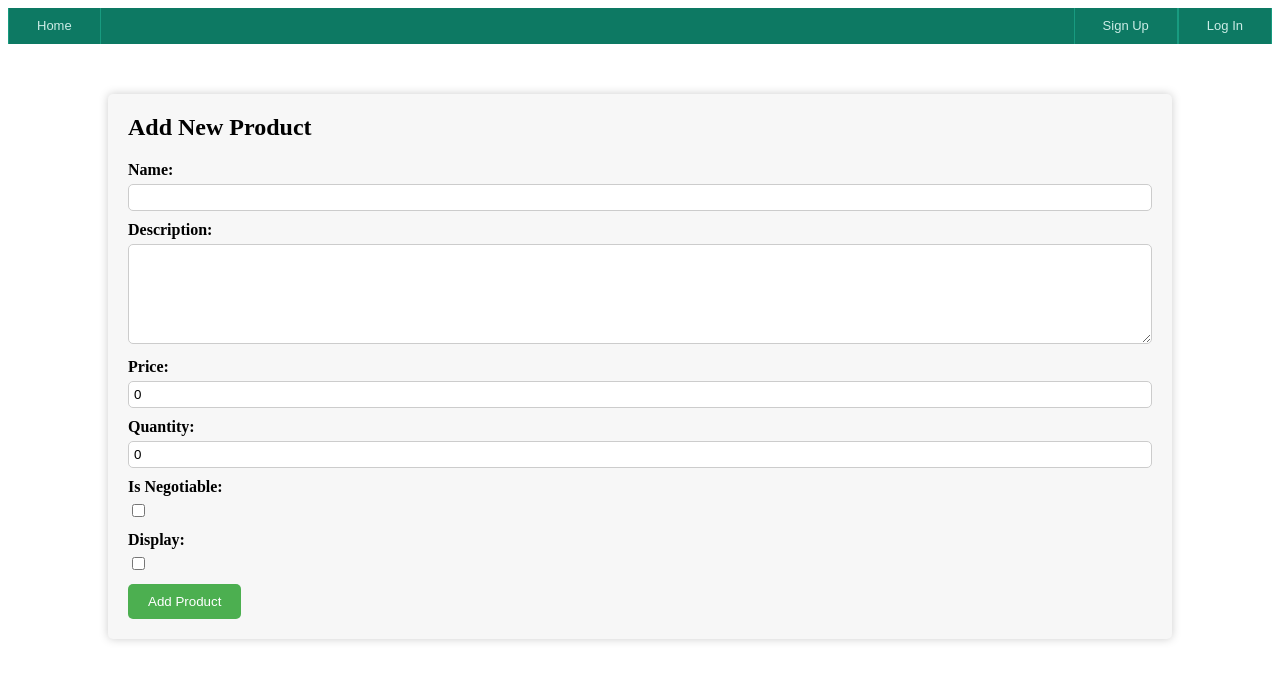
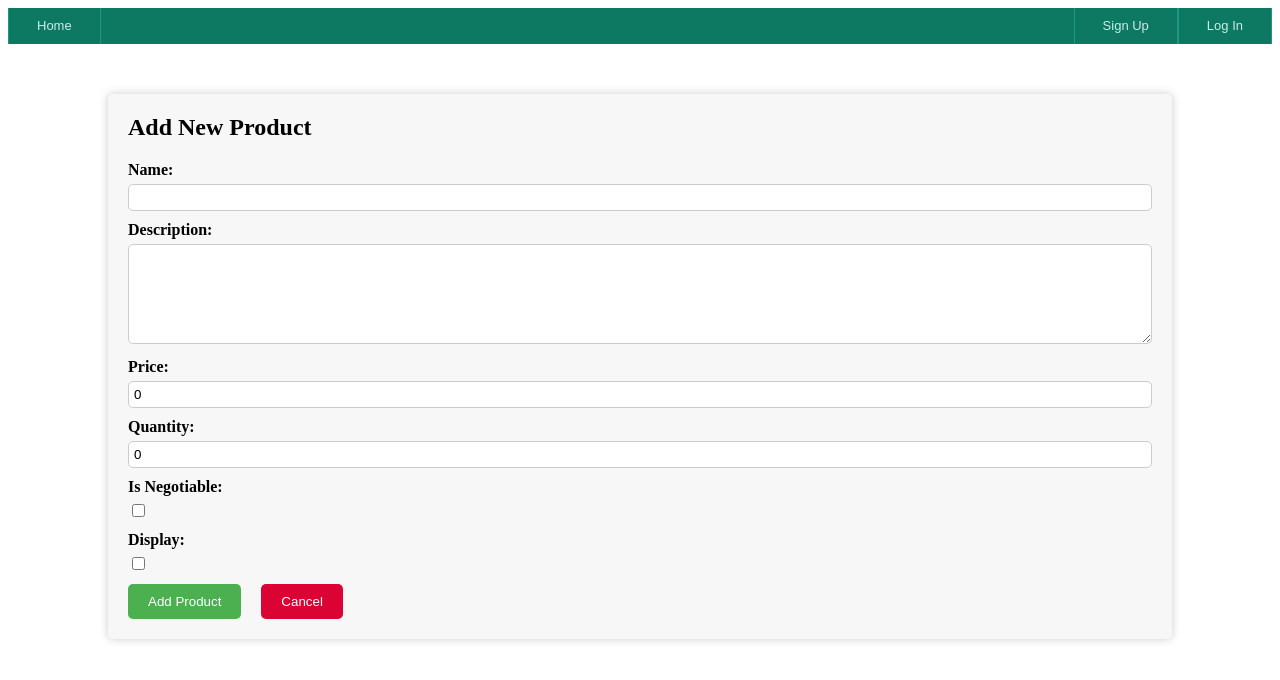
Before and after one commit to DragosBrex/Website, an Angular app: page /add-product in a window 1280 px wide. Shown: the top 680 px of the page. Built offline with nearby package versions, Linux system fonts and the light colour scheme.

Commit message:
added cancel button
this will cancel adding product comp

```diff
--- a/src/app/components/add-product/add-product.component.css
+++ b/src/app/components/add-product/add-product.component.css
@@ -43,6 +43,16 @@ textarea {
   cursor: pointer;
 }
 
+.add-product-button-cancel {
+  background-color: #db0333;
+  color: white;
+  padding: 10px 20px;
+  border: none;
+  border-radius: 5px;
+  cursor: pointer;
+  margin-left: 20px;
+}
+
 .add-product-button:hover {
   background-color: #3e8e41;
 }
--- a/src/app/components/add-product/add-product.component.html
+++ b/src/app/components/add-product/add-product.component.html
@@ -28,5 +28,7 @@
     </div>
 
     <button type="submit" class="add-product-button">Add Product</button>
+    <button class="add-product-button-cancel" (click)="cancel()">Cancel</button>
+
   </form>
 </div>
--- a/src/app/components/add-product/add-product.component.ts
+++ b/src/app/components/add-product/add-product.component.ts
@@ -1,6 +1,7 @@
 import {Component, Input, OnInit} from '@angular/core';
 import {SellerProductsService} from "../../services/seller-product.service";
 import {Router} from "@angular/router";
+import {Location} from "@angular/common";
 
 @Component({
   selector: 'app-add-product',
@@ -17,7 +18,9 @@ export class AddProductComponent implements OnInit {
   @Input() quantity!: number;
   @Input() isNegotiable!: boolean;
   @Input() display!: boolean;
-  constructor(private service : SellerProductsService, private router : Router){}
+  constructor(private service : SellerProductsService,
+              private router : Router,
+              private location: Location){}
 
   onSubmit() {
     const newProduct = {
@@ -47,4 +50,8 @@ export class AddProductComponent implements OnInit {
     this.display = false;
   }
 
+  cancel(): void {
+    this.location.back();
+  }
+
 }
--- a/src/app/pages/seller-page/seller-page.component.html
+++ b/src/app/pages/seller-page/seller-page.component.html
@@ -18,7 +18,7 @@
     <td>{{ product.quantity }}</td>
     <td>
       <button (click)="editProduct(product)">Edit</button>
-      <button (click)="deleteProduct(product)">Delete</button>
+      <button class="delete" (click)="deleteProduct(product)">Delete</button>
     </td>
   </tr>
   </tbody>
```
